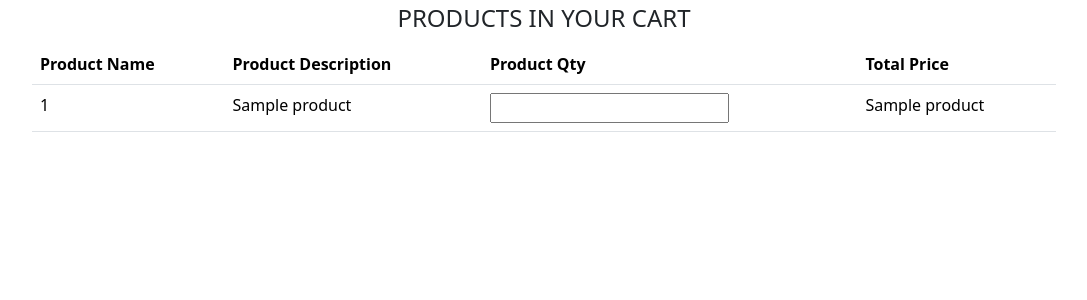
After one commit to Janki3010/E-commerce, a Flask app: page /show_cart in a window 1280 px wide. The commit adds this page. Shown: the top 300 px of the page, without its empty margins (96-1183 px from the left). Run offline with Flask 3, Linux system fonts and the light colour scheme; a database or web service that is not in the repository returns one stand-in record (values such as "Sample title"); data that the repository does not hold is empty; some libraries are stand-ins or nearby versions.

Commit message:
cart commit

```diff
--- a/module1/pack1/endpoint.py
+++ b/module1/pack1/endpoint.py
@@ -6,5 +6,7 @@ api.add_resource(Login, '/login')
 api.add_resource(Admin, '/admin')
 api.add_resource(Products, '/product_details')
 api.add_resource(AddToCart, '/add_to_cart')
+api.add_resource(CartProducts, '/show_cart')
+api.add_resource(RemoveProduct, '/remove')
 api.add_resource(ChatBot, '/chatbot')
 api.add_resource(Logout, '/logout')
--- a/module1/pack1/resources.py
+++ b/module1/pack1/resources.py
@@ -102,9 +102,22 @@ class AddToCart(Resource):
 
 
 class ChatBot(Resource):
-
     def get(self):
         return make_response(render_template('chatbot.html'))
+
+
+class CartProducts(Resource):
+    def get(self):
+        response = requests.get('http://127.0.0.1:6002/cartPro')
+        if response.status_code == 200:
+            data = response.json()['products']
+            return make_response(render_template('cartProducts.html', products=data))
+        else:
+            return make_response('Error fetching product details', response.status_code)
+
+
+class RemoveProduct(Resource):
+    pass
 
 
 class Logout(Resource):
--- /dev/null
+++ b/module1/static/product_details.css
@@ -0,0 +1,19 @@
+nav-links a,
+.nav-links button {
+    background-color: darkseagreen;
+    color: black;
+    border: none;
+    padding: 10px 15px;
+    border-radius: 4px;
+    text-decoration: none;
+    cursor: pointer;
+    transition: background-color 0.3s ease;
+}
+av-links {
+    display: flex;
+    gap: 10px;
+}
+nav-links a:hover,
+.nav-links button:hover {
+    background-color: darkgreen;
+}
--- a/module1/templates/base.html
+++ b/module1/templates/base.html
@@ -2,6 +2,8 @@
 <html lang="en">
 <head>
     <meta charset="UTF-8">
+    <link href="https://cdnjs.cloudflare.com/ajax/libs/font-awesome/6.6.0/css/all.min.css" rel="stylesheet">
+    <link href="/static/product_details.css" rel="stylesheet">
     <link rel="stylesheet" href="https://cdn.jsdelivr.net/npm/bootstrap@5.3.3/dist/css/bootstrap.min.css" integrity="sha384-QWTKZyjpPEjISv5WaRU9OFeRpok6YctnYmDr5pNlyT2bRjXh0JMhjY6hW+ALEwIH" crossorigin="anonymous">
 <!--    <style>-->
 <!--        table,th,td{-->
--- /dev/null
+++ b/module1/templates/cartProducts.html
@@ -0,0 +1,35 @@
+{% extends "base.html" %}
+{% block start %}
+<form class="form-horizontal">
+<center>
+    <!-- Form Name -->
+<legend>PRODUCTS IN YOUR CART</legend>
+
+<table class="table mt-5" style="width:80%;">
+  <thead class="thead-dark">
+    <tr>
+      <th scope="col">Product Name</th>
+      <th scope="col">Product Description</th>
+      <th scope="col">Product Qty</th>
+      <th scope="col">Total Price</th>
+    </tr>
+  </thead>
+
+ <tbody>
+    {% for product in products %}
+    <tr>
+        <td>{{product[0]}}</td>
+        <td>{{product[1]}}</td>
+        <td><input type="number" name="quantity" value="{{ product[2] }}" ></td>
+        <td>{{product[3]}}</td>
+<!--        <td> <a href="/remove"  class="btn btn-success">Remove</a>-->
+<!--        </td>-->
+    </tr>
+    {% endfor %}
+  </tbody>
+
+</table>
+</center>
+
+</form>
+{% endblock %}
--- a/module1/templates/product_details.html
+++ b/module1/templates/product_details.html
@@ -5,6 +5,12 @@
     <!-- Form Name -->
 <legend>PRODUCT DETAILS</legend>
 
+<div class="nav-links">
+            <a href="/show_cart" id="cart-icon">
+                <i class="fas fa-shopping-cart" style="text-align: right; width: 70%;"></i>
+<!--               <span id="cart-count">{{data1}}</span>-->
+            </a>
+        </div>
 <table class="table mt-5" style="width:80%;">
   <thead class="thead-dark">
     <tr>
```
